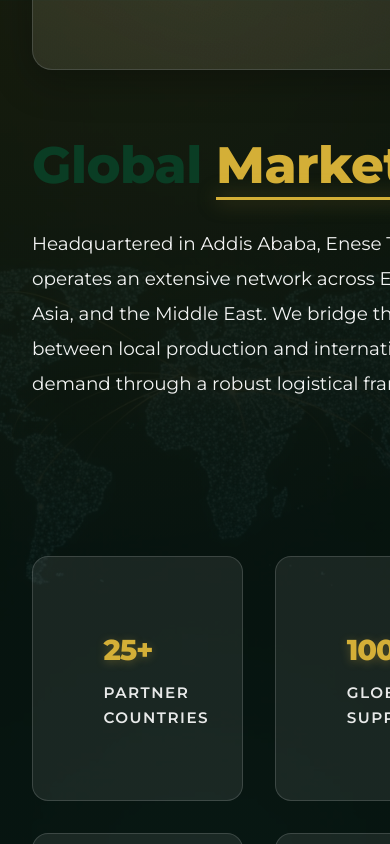
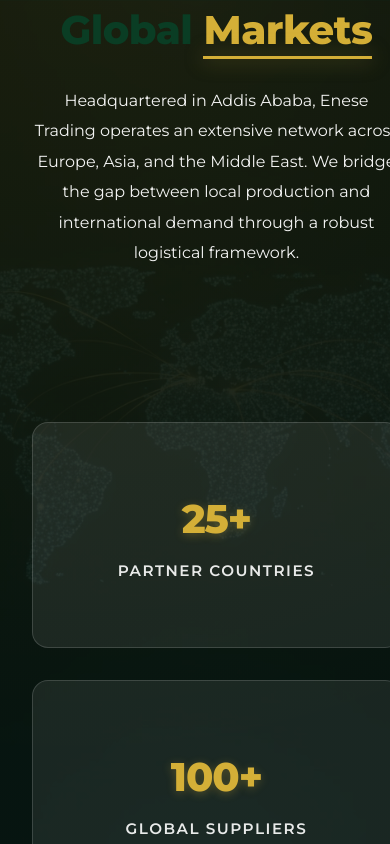
Before and after one commit to elsh1923/eneseTrading, a Next.js app: page / in a window 390 px wide. Shown: the part 8460-9304 px from the top of the page. Built offline with nearby package versions, Linux system fonts and the light colour scheme.

Commit message:
Fix Global Markets mobile responsiveness with improved stacking and sizing

```diff
--- a/src/components/GlobalMarkets/GlobalMarkets.module.css
+++ b/src/components/GlobalMarkets/GlobalMarkets.module.css
@@ -347,34 +347,48 @@
   100% { transform: scale(2.5); opacity: 0; }
 }
 
-@media (max-width: 768px) {
-  .sectionTitle {
-    font-size: 2rem;
+@media (max-width: 900px) {
+  .content {
+    grid-template-columns: 1fr;
+    gap: var(--spacing-lg);
   }
-  .regionsGrid {
-    grid-template-columns: 1fr;
-    gap: var(--spacing-md);
-  }
-  .routesGrid {
-    grid-template-columns: 1fr;
+
+  .title {
+    font-size: 2.5rem;
     text-align: center;
   }
-  .routesText h2 {
-    font-size: 2.2rem;
+
+  .description {
+    text-align: center;
+    font-size: 1rem;
   }
-  .routesText li {
-    justify-content: center;
-  }
-  .detailedStatBox {
-    padding: var(--spacing-md);
-  }
-  .statValue {
-    font-size: 1.8rem;
+
+  .statsGrid {
+    grid-template-columns: 1fr 1fr;
+    gap: var(--spacing-md);
   }
 }
 
-@media (max-width: 480px) {
-  .sectionTitle {
-    font-size: 1.8rem;
+@media (max-width: 600px) {
+  .statsGrid {
+    grid-template-columns: 1fr;
+  }
+
+  .statBox {
+    padding: var(--spacing-lg);
+    align-items: center;
+    text-align: center;
+  }
+
+  .statValue {
+    font-size: 2.5rem;
+  }
+
+  .mapPlaceholder {
+    padding: var(--spacing-xl);
+  }
+
+  .globePulse {
+    font-size: 4rem;
   }
 }
```
